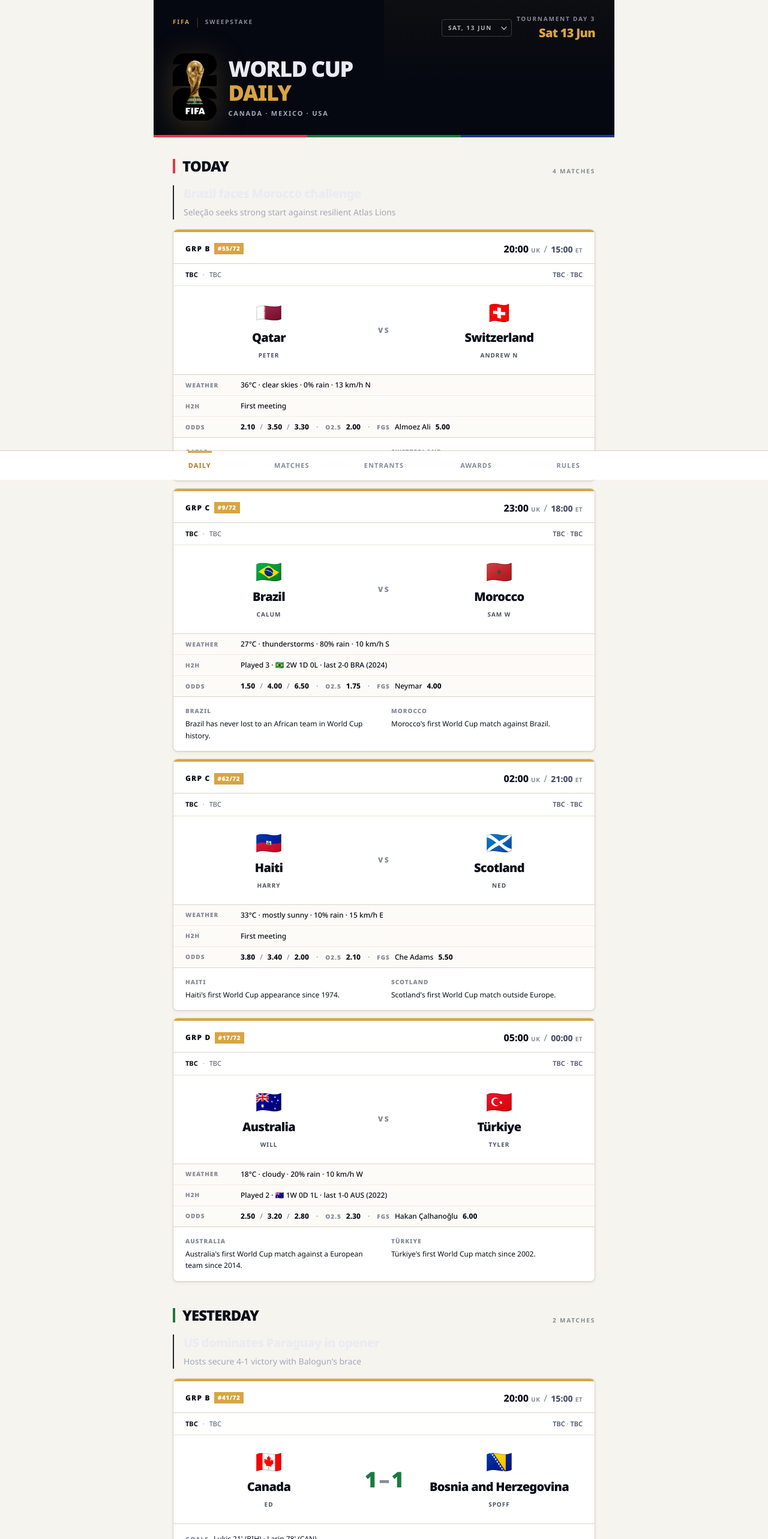
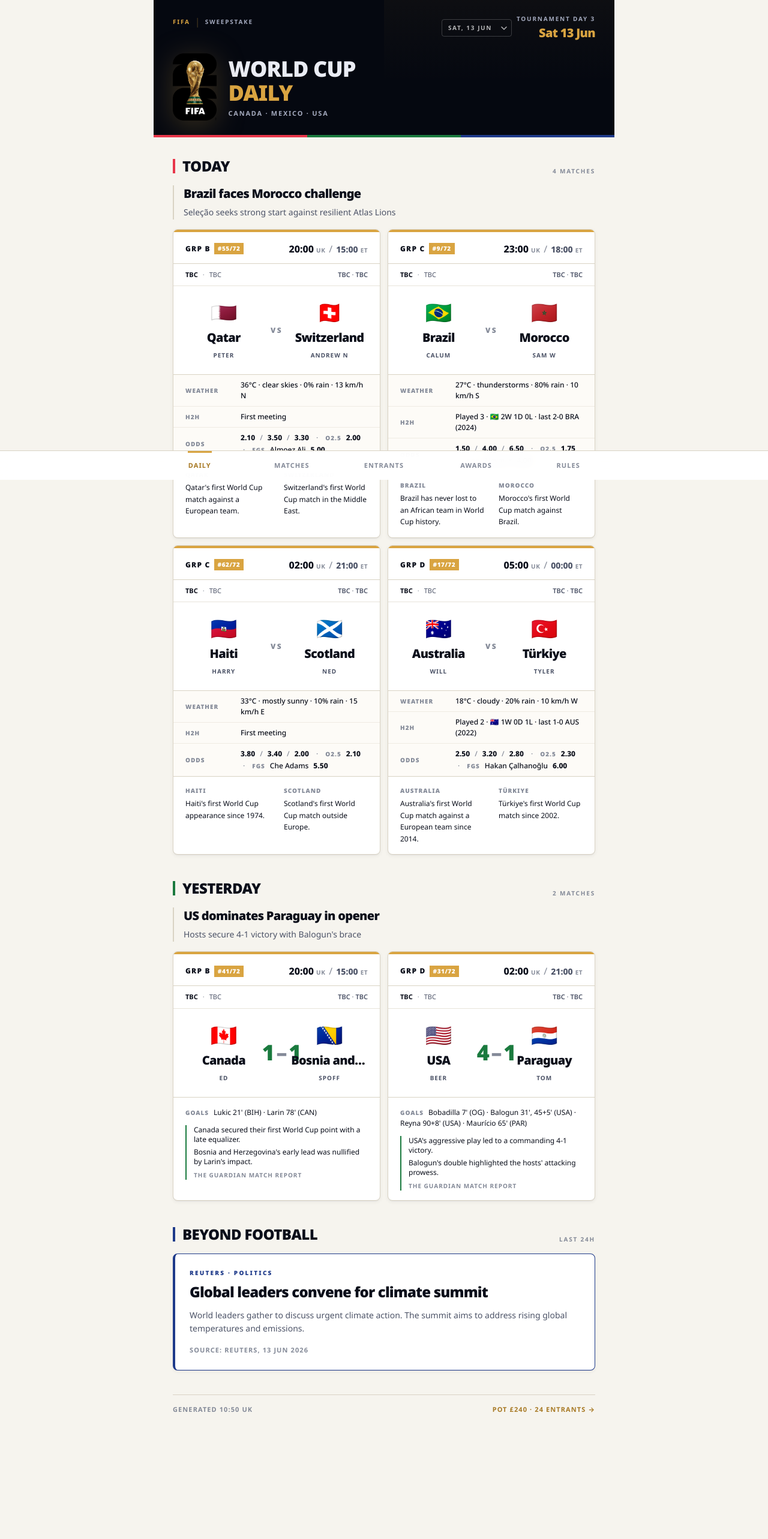
Before and after one commit to slecky158-ops/wc-sweepstake, a Next.js app: page / in a window 1280 px wide. Shown: the top 2566 px of the page at 60% size. After the commit the page ends 2478 px from the top, so only its background shows below. Built offline with nearby package versions, Linux system fonts and the light colour scheme.

Commit message:
Home page: 2-col matches on sm:+, cream body

```diff
--- a/app/page.tsx
+++ b/app/page.tsx
@@ -9,42 +9,41 @@
 
 export default async function HomePage({ searchParams }: { searchParams: { date?: string } }) {
   const { payload: daily, dateKey, isLatest } = pickDaily(searchParams.date);
-  // Live data only matters for the latest day — past dates show whatever was final.
   const live = isLatest ? await getLiveScores() : new Map();
 
   return (
     <main className="page-enter">
 
-      {/* ═══════ HERO ═══════ */}
-      <section className="relative overflow-hidden bg-ink-deep">
+      {/* ═══════ HERO (kept dark navy) ═══════ */}
+      <section className="relative overflow-hidden bg-ink-deep" data-screenshot-hide={undefined}>
         <div aria-hidden="true" className="absolute inset-0 opacity-[0.04]">
           <div className="absolute top-0 right-0 w-1/2 h-full" style={{ background: 'linear-gradient(180deg, rgb(var(--gold)), transparent 60%)' }} />
         </div>
 
         <div className="relative z-10 px-5 pt-[max(1.5rem,env(safe-area-inset-top))] pb-5 sm:px-8 sm:pb-6 overflow-hidden">
-          {/* Top row — wordmark + archive dropdown + date */}
           <div className="flex items-start justify-between gap-3 mb-4 sm:mb-5 min-w-0">
             <div className="flex items-center gap-2 min-w-0">
               <span className="eyebrow text-gold shrink-0">FIFA</span>
               <span className="text-gold/30 shrink-0">|</span>
-              <span className="eyebrow truncate">Sweepstake</span>
+              <span className="eyebrow truncate text-text-ink-dim">Sweepstake</span>
             </div>
             <div className="flex items-center gap-2 shrink-0">
               {archiveDatesDesc.length > 1 && (
-                <DateDropdown
-                  options={archiveDatesDesc.map((d) => ({ value: d, label: formatArchiveDate(d) }))}
-                  activeValue={dateKey}
-                  latestValue={archiveDatesDesc[0]}
-                />
+                <span data-screenshot-hide>
+                  <DateDropdown
+                    options={archiveDatesDesc.map((d) => ({ value: d, label: formatArchiveDate(d) }))}
+                    activeValue={dateKey}
+                    latestValue={archiveDatesDesc[0]}
+                  />
+                </span>
               )}
               <div className="text-right">
-                <div className="eyebrow mb-0.5">{daily.dateRest}</div>
+                <div className="eyebrow text-text-ink-dim mb-0.5">{daily.dateRest}</div>
                 <div className="display text-lg sm:text-xl text-gold leading-none whitespace-nowrap">{daily.dateDay}</div>
               </div>
             </div>
           </div>
 
-          {/* Big bold lockup — emblem + wordmark */}
           <div className="flex items-end gap-3 sm:gap-5 min-w-0">
             <Image
               src="/fifa-2026-emblem.webp"
@@ -55,7 +54,7 @@
               priority
             />
             <div className="min-w-0 pb-1 overflow-hidden">
-              <div className="display text-[28px] sm:text-4xl leading-[0.95] tracking-tightest">
+              <div className="display text-[28px] sm:text-4xl leading-[0.95] tracking-tight">
                 <div className="text-text-ink">WORLD CUP</div>
                 <div className="text-gold">DAILY</div>
               </div>
@@ -66,7 +65,6 @@
           </div>
         </div>
 
-        {/* Bottom band — three host country colours */}
         <div className="grid grid-cols-3 h-1">
           <div style={{ background: 'rgb(var(--can))' }} />
           <div style={{ background: 'rgb(var(--mex))' }} />
@@ -74,21 +72,20 @@
         </div>
       </section>
 
-      {/* ═══════ BODY ═══════ */}
+      {/* ═══════ BODY (cream) ═══════ */}
       <div className="px-5 sm:px-8 pt-8 space-y-10 pb-6">
 
         {!isLatest && (
-          <div className="paper border-l-4 border-gold p-4 text-sm">
-            <span className="eyebrow eyebrow-on-paper mr-2">Archive</span>
-            <span className="text-text-paper">You're viewing the {daily.dateDay} update.</span>
+          <div className="paper border-l-4 border-gold p-4 text-sm" data-screenshot-hide>
+            <span className="eyebrow mr-2">Archive</span>
+            <span className="text-text">You&apos;re viewing the {daily.dateDay} update.</span>
             <Link href="/" className="text-gold-deep font-bold ml-2">← Back to today</Link>
           </div>
         )}
 
-        {/* TODAY */}
         <Section accent="signal" label="Today" count={daily.todayCount} storyline={daily.todayStoryline}>
           {daily.today.length > 0 ? (
-            <div className="space-y-3">
+            <div className="grid grid-cols-1 sm:grid-cols-2 gap-3">
               {daily.today.map(m => <DailyMatchCard key={m.matchId} match={m} kind="today" live={liveStateFor(live, m.teamA, m.teamB, m.kickoffUk)} />)}
             </div>
           ) : (
@@ -96,10 +93,9 @@
           )}
         </Section>
 
-        {/* YESTERDAY */}
         <Section accent="done" label="Yesterday" count={daily.yesterdayCount} storyline={daily.yesterdayStoryline}>
           {daily.yesterday.length > 0 ? (
-            <div className="space-y-3">
+            <div className="grid grid-cols-1 sm:grid-cols-2 gap-3">
               {daily.yesterday.map(m => <DailyMatchCard key={m.matchId} match={m} kind="yesterday" live={liveStateFor(live, m.teamA, m.teamB, m.kickoffUk)} />)}
             </div>
           ) : (
@@ -110,22 +106,20 @@
           )}
         </Section>
 
-        {/* BEYOND FOOTBALL */}
         <Section accent="info" label="Beyond Football" count="Last 24h">
           <article className="paper border-l-4 border-info p-5 sm:p-6">
             <div className="text-[10px] font-black uppercase tracking-[0.22em] text-info mb-2">{daily.news.kicker}</div>
-            <h3 className="display text-xl sm:text-2xl text-text-paper leading-tight mb-3">{daily.news.headline}</h3>
-            <p className="text-sm text-text-paper-dim leading-relaxed">{daily.news.body}</p>
-            <div className="mt-4 text-[11px] text-text-paper-faint font-bold uppercase tracking-widest">{daily.news.source}</div>
+            <h3 className="display text-xl sm:text-2xl text-text leading-tight mb-3">{daily.news.headline}</h3>
+            <p className="text-sm text-text-dim leading-relaxed">{daily.news.body}</p>
+            <div className="mt-4 text-[11px] text-text-faint font-bold uppercase tracking-widest">{daily.news.source}</div>
           </article>
         </Section>
 
-        {/* Pot footer strip */}
-        <section className="border-t border-ink-line pt-4 flex items-center justify-between flex-wrap gap-2 text-[11px] uppercase tracking-widest font-bold">
-          <div className="text-text-ink-faint">
+        <section className="border-t border-paper-line pt-4 flex items-center justify-between flex-wrap gap-2 text-[11px] uppercase tracking-widest font-bold">
+          <div className="text-text-faint">
             Generated {new Date(daily.generatedAt).toLocaleTimeString('en-GB', { timeZone: 'Europe/London', hour: '2-digit', minute: '2-digit' })} UK
           </div>
-          <Link href="/rules" className="text-gold hover:text-gold-soft">
+          <Link href="/rules" className="text-gold-deep hover:text-gold">
             Pot {rules.currency}{rules.potTotal} · {rules.entrants} entrants →
           </Link>
         </section>
@@ -150,15 +144,15 @@
       <div className="flex items-baseline justify-between gap-4 mb-4">
         <div className="flex items-center gap-3">
           <span className={`${bg} h-6 w-1`} />
-          <h2 className="display text-2xl tracking-tightest uppercase">{label}</h2>
+          <h2 className="display text-2xl tracking-tight uppercase text-text">{label}</h2>
         </div>
         <span className="eyebrow">{count}</span>
       </div>
 
       {storyline && (
-        <div className="mb-4 pl-4 border-l-2 border-ink-line">
-          <h3 className="display text-lg sm:text-xl leading-tight mb-1.5 text-text-ink">{storyline.headline}</h3>
-          <p className="text-sm text-text-ink-dim leading-relaxed">{storyline.subtitle}</p>
+        <div className="mb-4 pl-4 border-l-2 border-paper-line">
+          <h3 className="display text-lg sm:text-xl leading-tight mb-1.5 text-text">{storyline.headline}</h3>
+          <p className="text-sm text-text-dim leading-relaxed">{storyline.subtitle}</p>
         </div>
       )}
 
@@ -170,8 +164,8 @@
 function EmptyState({ title, body }: { title: string; body: string }) {
   return (
     <div className="paper p-6 sm:p-8 text-center">
-      <div className="display text-lg sm:text-xl mb-2 text-text-paper">{title}</div>
-      <p className="text-sm text-text-paper-dim leading-relaxed">{body}</p>
+      <div className="display text-lg sm:text-xl mb-2 text-text">{title}</div>
+      <p className="text-sm text-text-dim leading-relaxed">{body}</p>
     </div>
   );
 }
```
